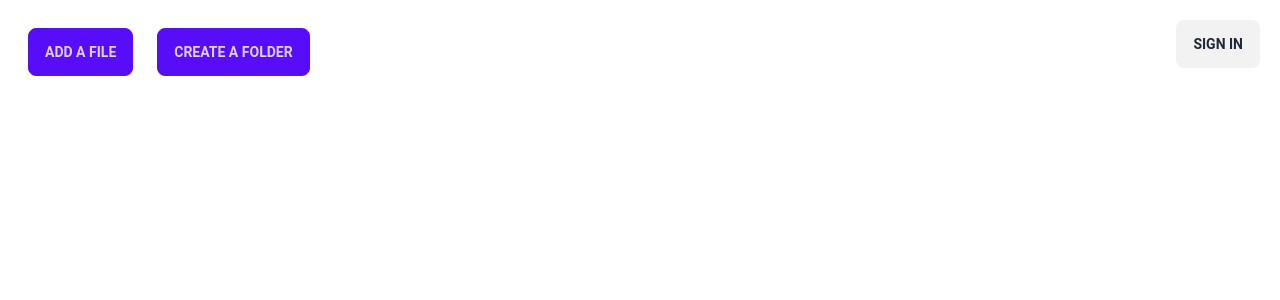
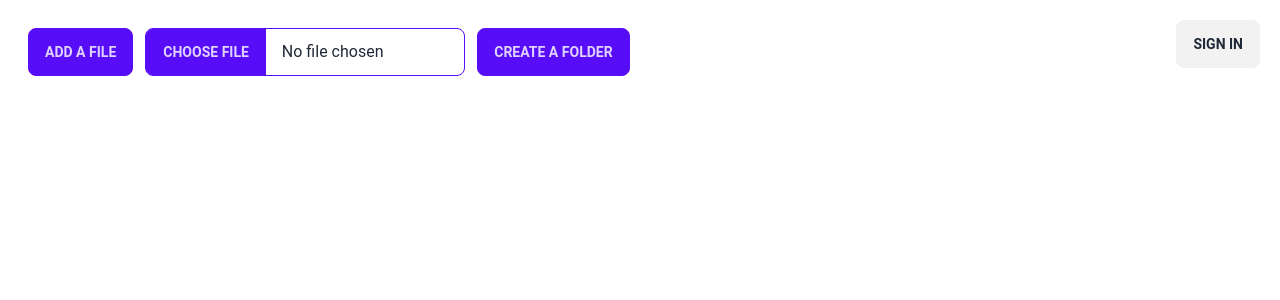
Before and after one commit to Forellko/drive-clone-FCC, a Next.js app: page / in a window 1280 px wide. Both pictures are taken after a click on the button "ADD A FILE". Shown: the top 300 px of the page. Built offline with nearby package versions, Linux system fonts and the light colour scheme; no server answers.

Commit message:
Add firestore route and toggle file input

```diff
--- a/src/components/UploadFilesComponent.tsx
+++ b/src/components/UploadFilesComponent.tsx
@@ -1,9 +1,26 @@
-import React from "react";
+import React, { MouseEventHandler, useState } from "react";
 
 export default function UploadFilesComponent() {
+  const [isFileOpen, setIsFileOpen] = useState(false);
+  const [file, setFile] = useState({});
+  const uploadFile: MouseEventHandler = (event) => {
+    console.log(event);
+  };
+
   return (
     <div className="m-4">
-      <button className="btn btn-primary m-3">Add a File</button>
+      <button
+        className="btn btn-primary m-3"
+        onClick={() => setIsFileOpen((prev) => !prev)}
+      >
+        Add a File
+      </button>
+      {isFileOpen && (
+        <input
+          type="file"
+          className="file-input file-input-bordered file-input-primary w-full max-w-xs"
+        />
+      )}
       <button className="btn btn-primary m-3">Create a Folder</button>
     </div>
   );
```
Also changed, not shown: src/pages/api/auth/firestore.ts (added, +9 -0 lines).
